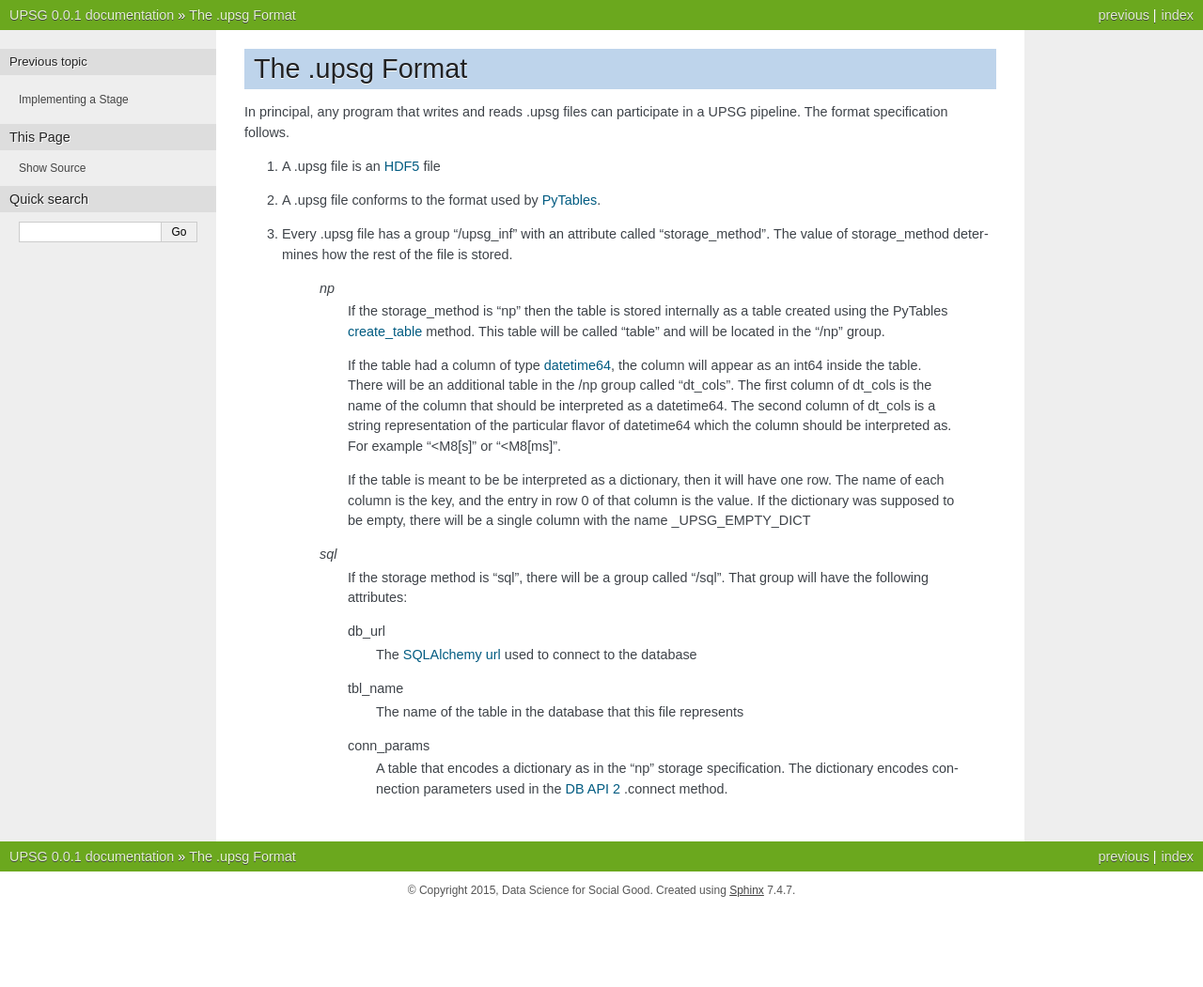
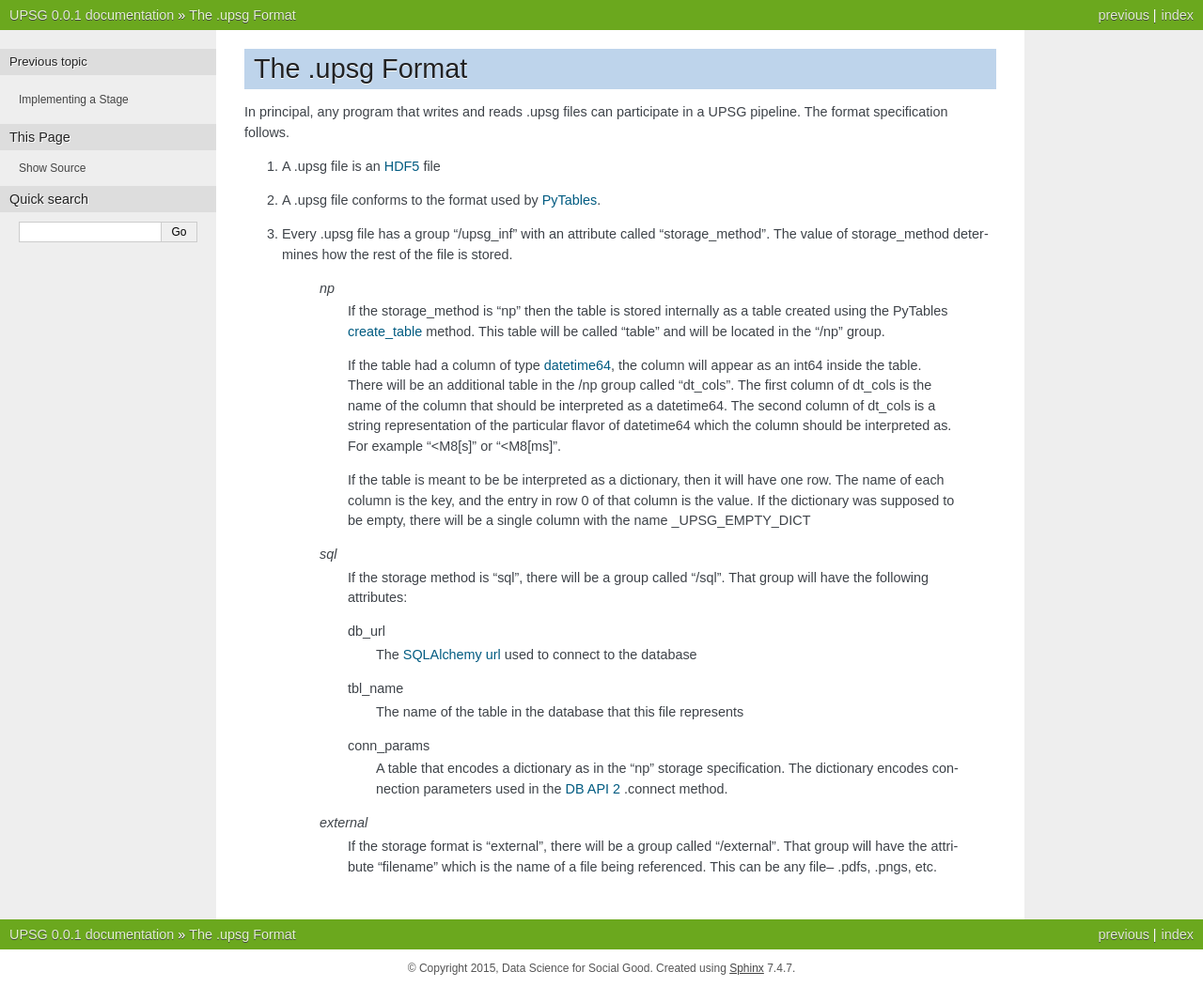
Before and after one commit to dssg/UPSG, a Sphinx documentation site: the page built from doc/file_format.rst, in a window 1280 px wide. Shown: the whole page at 94% size. Built offline with Sphinx 7.4.7, drawn with Linux system fonts in a browser that asks for light colours; pages that are not in the unit, such as notebooks, are missing from menus; before the commit the page ends 968 px from its top, so only the background shows below that.

Commit message:
added documentation for external_file format

```diff
--- a/doc/file_format.rst
+++ b/doc/file_format.rst
@@ -48,3 +48,8 @@ in a UPSG pipeline. The format specification follows.
             specification. The dictionary encodes connection parameters used
             in the `DB API 2 <https://www.python.org/dev/peps/pep-0249/>`_
             .connect method.
+    *external*
+        If the storage format is "external", there will be a group called
+        "/external". That group will have the attribute "filename" which is
+        the name of a file being referenced. This can be any file-- .pdfs,
+        .pngs, etc.
```
